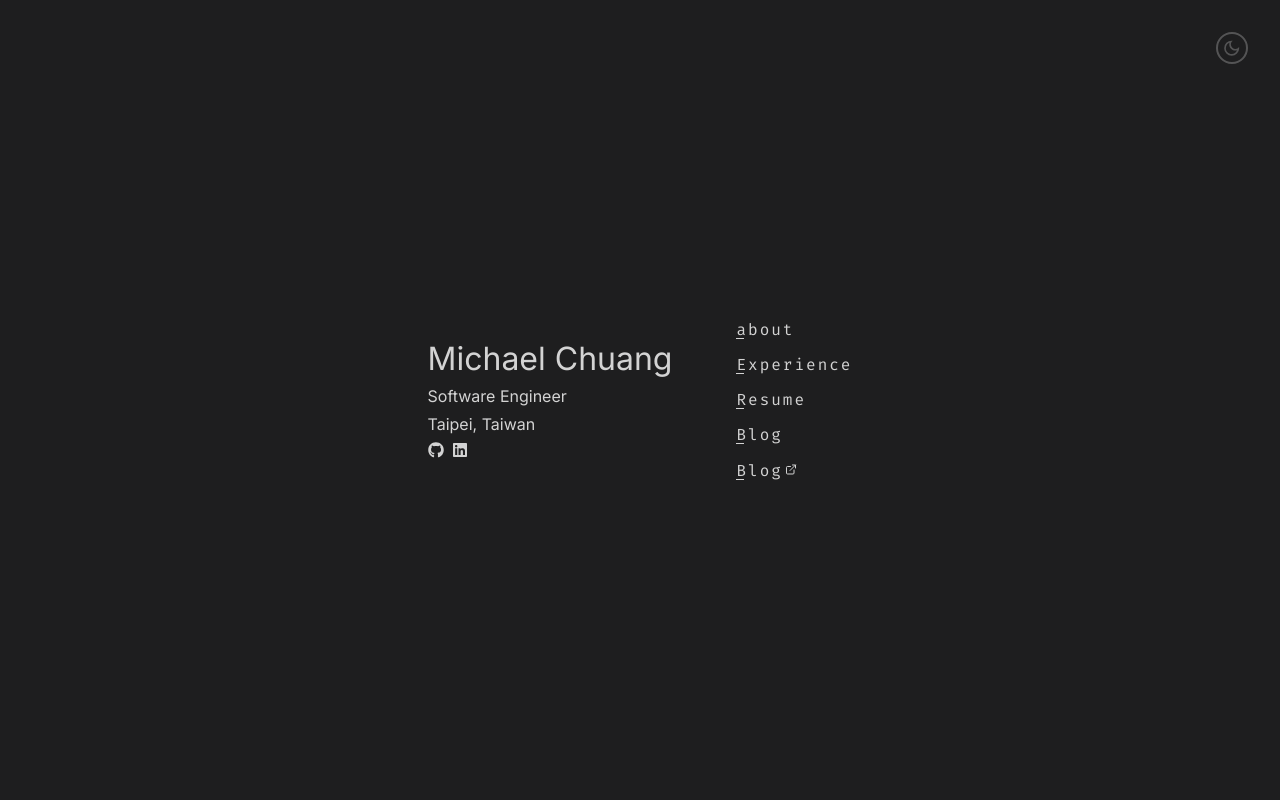
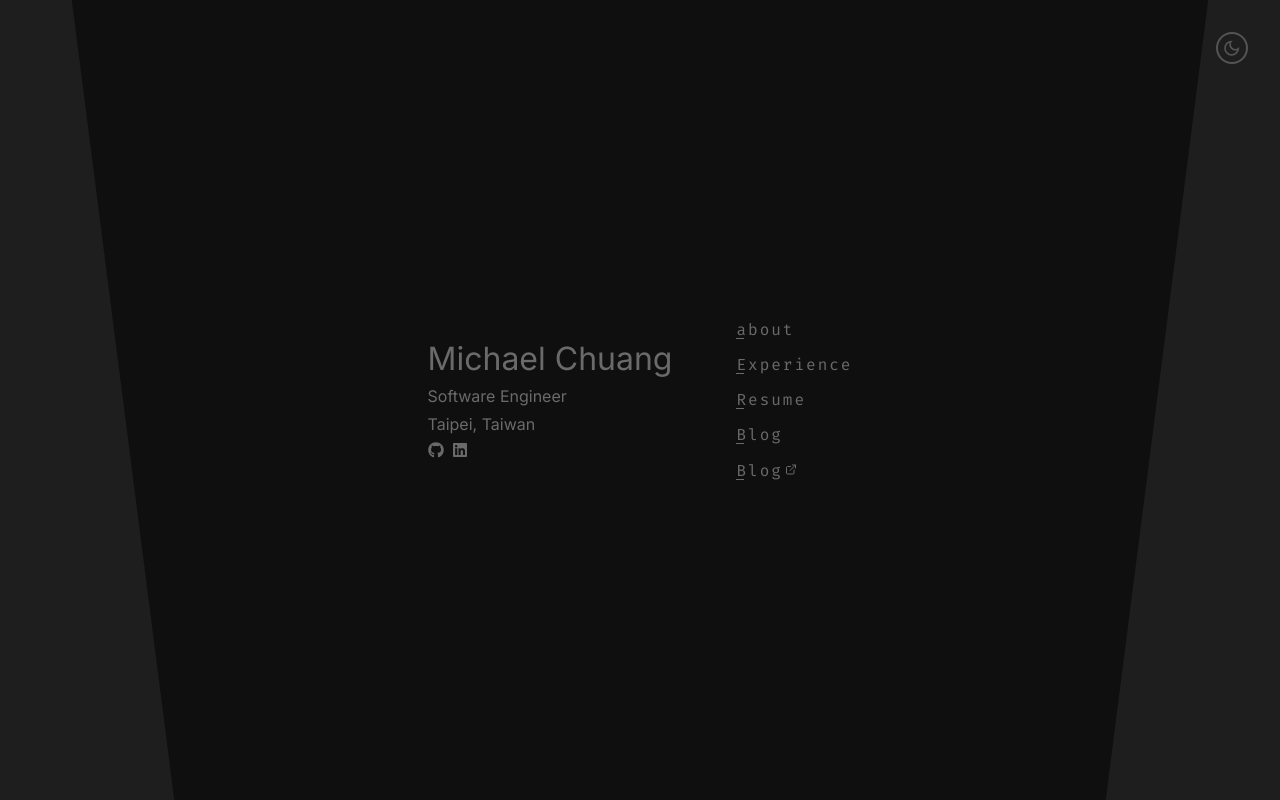
Before and after one commit to zhaungsont/2024-portfolio, a Next.js app: page / in a window 1280 px wide. Built offline with nearby package versions, Linux system fonts and the light colour scheme.

Commit message:
feat: POC

```diff
--- a/package.json
+++ b/package.json
@@ -9,6 +9,7 @@
     "lint": "next lint"
   },
   "dependencies": {
+    "@react-three/fiber": "^8.16.1",
     "gray-matter": "^4.0.3",
     "markdown-it": "^14.1.0",
     "marked": "^12.0.1",
@@ -17,7 +18,8 @@
     "react-dom": "^18",
     "react-icons": "^5.0.1",
     "sanitize-html": "^2.13.0",
-    "sass": "^1.72.0"
+    "sass": "^1.72.0",
+    "three": "^0.163.0"
   },
   "devDependencies": {
     "@types/markdown-it": "^13.0.7",
@@ -25,6 +27,7 @@
     "@types/react": "^18",
     "@types/react-dom": "^18",
     "@types/sanitize-html": "^2.11.0",
+    "@types/three": "^0.163.0",
     "eslint": "^8",
     "eslint-config-next": "14.1.4",
     "typescript": "^5"
--- a/src/app/layout.tsx
+++ b/src/app/layout.tsx
@@ -7,7 +7,7 @@ import { FiExternalLink } from 'react-icons/fi';
 import { FaGithub, FaLinkedin } from 'react-icons/fa';
 import ThemeToggleButton from '@/app/components/ThemeToggleButton/ThemeToggleButton.client';
 import ExternalLink from '@/app/components/ExternalLink/ExternalLink';
-
+import BlackCube from '@/app/ui/three-fiber/BlackCube';
 const inter = Inter({ subsets: ['latin'] });
 const firaMono = Fira_Mono({
 	subsets: ['latin'],
@@ -32,7 +32,7 @@ export default function RootLayout({
 		<html lang="en">
 			<body className={`${inter.className} body`}>
 				<ThemeToggleButton />
-
+				<BlackCube />
 				{children}
 				<main className={`${styles.main} homepage`}>
 					<div className={styles.personalInfo}>
--- /dev/null
+++ b/src/app/ui/three-fiber/BlackCube.module.scss
@@ -0,0 +1,7 @@
+.canvas {
+	position: absolute;
+	width: 100%;
+	height: 100svh;
+	z-index: 1;
+	opacity: 0.5;
+}
--- /dev/null
+++ b/src/app/ui/three-fiber/BlackCube.tsx
@@ -0,0 +1,39 @@
+'use client';
+
+import * as THREE from 'three';
+import React, { useRef, useState } from 'react';
+import { Canvas, useFrame, useThree } from '@react-three/fiber';
+import { div } from 'three/examples/jsm/nodes/Nodes.js';
+// import { Box } from '@react-three/drei';
+import styles from './BlackCube.module.scss';
+
+function SpinningBox() {
+	const meshRef = useRef<THREE.Mesh>(null);
+	const { size } = useThree();
+	const scale = Math.min(size.width, size.height) / 2;
+	console.log('scale:', scale);
+
+	useFrame(() => {
+		if (meshRef.current) {
+			meshRef.current.rotation.x += 0.01;
+			meshRef.current.rotation.y += 0.01;
+		}
+	});
+
+	return (
+		<mesh ref={meshRef} scale={[5, 5, 5]}>
+			<boxGeometry args={[1, 1, 1]} />
+			<meshBasicMaterial color="black" />
+		</mesh>
+	);
+}
+
+export default function Three() {
+	return (
+		<div className={styles.canvas}>
+			<Canvas>
+				<SpinningBox />
+			</Canvas>
+		</div>
+	);
+}
```
Also changed, not shown: src/app/ui/three-fiber/threeFiber.tsx (added, +31 -0 lines), 1 other file (tests, documents, lock files or other folders).
